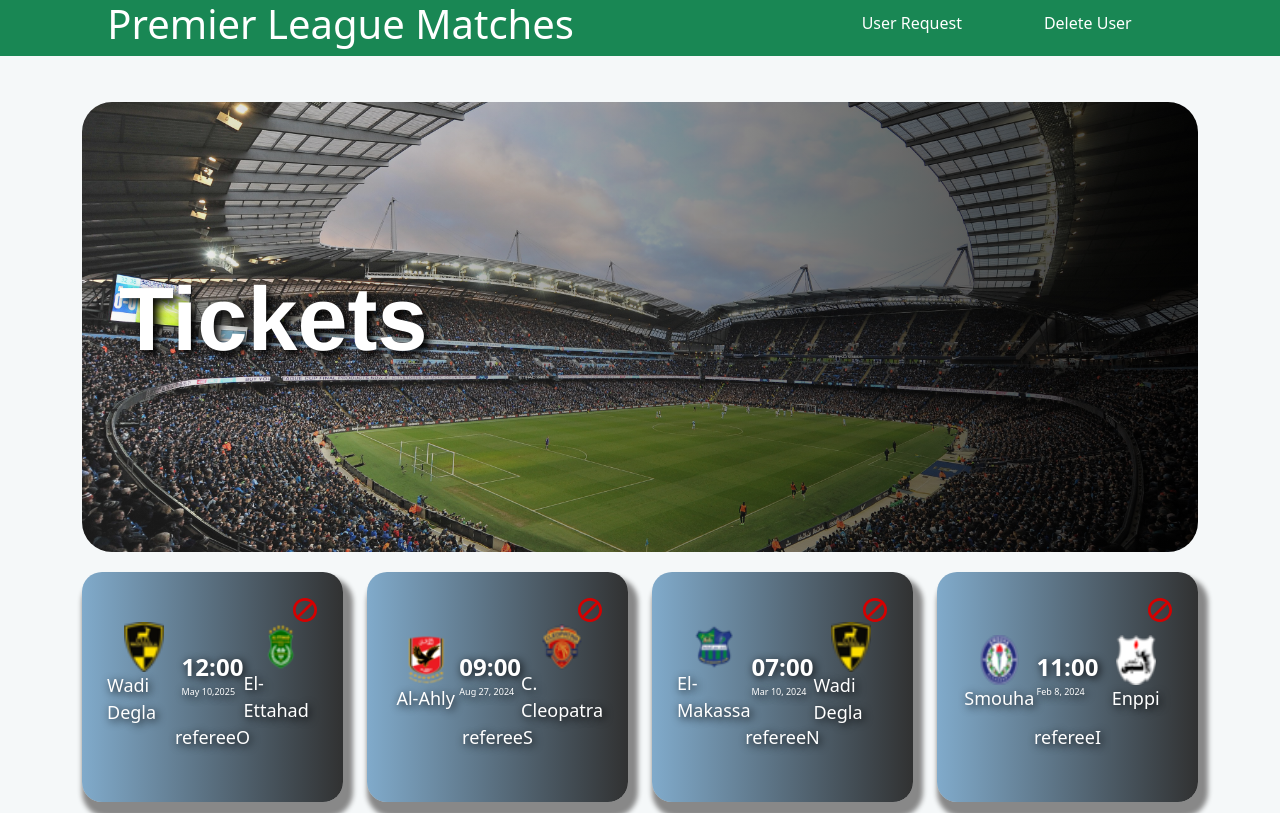
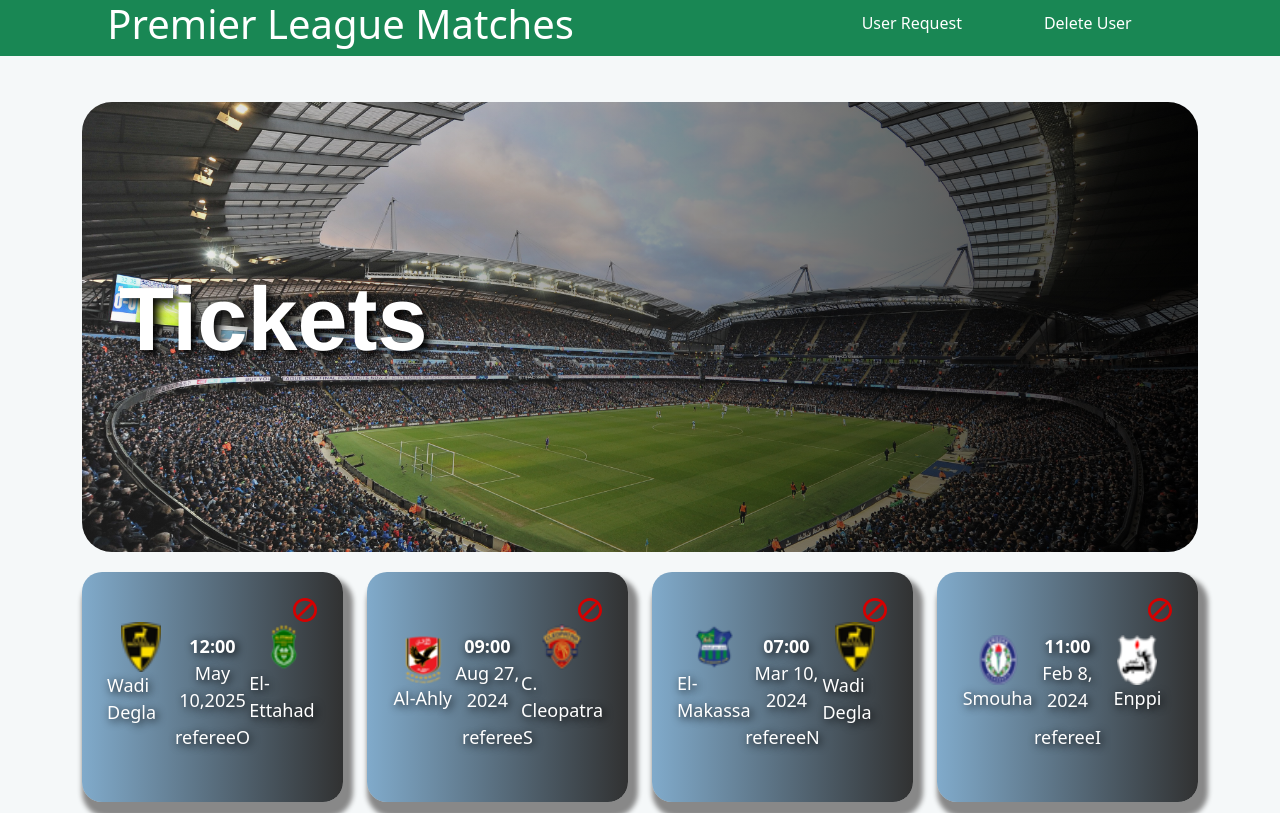
Before and after one commit to zeinabmoawad/Egyptian_Premier_League_Match_Reservation_System, a React (Create React App) app in the folder frontend/: page /Tickets in a window 1280 px wide. Shown: the top 813 px of the page. Built offline with nearby package versions, Linux system fonts and the light colour scheme.

Commit message:
Back Matche

```diff
--- a/frontend/src/App.js
+++ b/frontend/src/App.js
@@ -17,7 +17,7 @@ import Home from "./Components/Home/Home.jsx";
 import Profile from "./Components/ProfilePage/profile.jsx";
 import Navbar from "./Components/Navbar/Navbar.jsx";
 function App() {
-  const user = "admin";
+  const user = "manager";
   let links;
   switch (user) {
     case "guest":
--- a/frontend/src/Components/Matches/CreateMatches/CreateMatches.jsx
+++ b/frontend/src/Components/Matches/CreateMatches/CreateMatches.jsx
@@ -11,7 +11,8 @@ const CreateMatches = () => {
         homeTeam: '',
         awayTeam: '',
         matchVenue: '',
-        dateTime: '',
+        date: '2023-12-24',
+        time:'',
         mainReferee: '',
         linesman1: '',
         linesman2: '',
@@ -39,7 +40,7 @@ const CreateMatches = () => {
         // Close the popup after form submission
         setPopupVisible(false);
         try {
-            const response = await axios.post('your-api-endpoint', formData);
+            const response = await axios.post('http://localhost:8000/api/v1/match', formData);
 
             console.log('Server response:', response.data);
         } catch (error) {
@@ -95,8 +96,8 @@ const CreateMatches = () => {
                                 Date & Time:
                                 <input
                                     type="datetime-local"
-                                    name="dateTime"
-                                    value={formData.dateTime}
+                                    name="time"
+                                    value={formData.time}
                                     onChange={handleChange}
                                 />
                             </label></div></div>
--- a/frontend/src/Components/Matches/ViewMatches/ViewMatches.css
+++ b/frontend/src/Components/Matches/ViewMatches/ViewMatches.css
@@ -93,6 +93,8 @@
 .match-day-time p {
   margin-bottom: 0;
   color: white;
+  font-size: large;
+  text-align: center;
 }
 .match-time {
   font-size: x-large;
--- a/frontend/src/Components/Matches/ViewMatches/ViewMatches.jsx
+++ b/frontend/src/Components/Matches/ViewMatches/ViewMatches.jsx
@@ -1,23 +1,5 @@
-import React from "react";
+import React, { useState, useEffect } from "react";
 import "./ViewMatches.css";
-import AlAhly from "../../Assets/teams logos 30x30/01.png";
-import CCleopatra from "../../Assets/teams logos 30x30/02.png";
-import NationalBankOfEgypt from "../../Assets/teams logos 30x30/03.png";
-import ElMasry from "../../Assets/teams logos 30x30/04.png";
-import ElMokawloonSC from "../../Assets/teams logos 30x30/05.png";
-import Aswan from "../../Assets/teams logos 30x30/06.png";
-import ZamalekSC from "../../Assets/teams logos 30x30/07.png";
-import Pyramids from "../../Assets/teams logos 30x30/08.png";
-import Smouha from "../../Assets/teams logos 30x30/09.png";
-import Enppi from "../../Assets/teams logos 30x30/10.png";
-import Ismaily from "../../Assets/teams logos 30x30/11.png";
-import ElGouna from "../../Assets/teams logos 30x30/12.png";
-import ElEntagElHarby from "../../Assets/teams logos 30x30/13.png";
-import ElMakassa from "../../Assets/teams logos 30x30/14.png";
-import WadiDegla from "../../Assets/teams logos 30x30/15.png";
-import ElEttahad from "../../Assets/teams logos 30x30/16.png";
-import TalaeaElGaishSC from "../../Assets/teams logos 30x30/17.png";
-import GhazlElMahalla from "../../Assets/teams logos 30x30/18.png";
 import { Container, Row, Col } from "react-bootstrap";
 import { FaLocationDot } from "react-icons/fa6";
 import CreateMatches from "../CreateMatches/CreateMatches.jsx";
@@ -25,108 +7,104 @@ import EditMatches from "../EditMatches/EditMatches.jsx";
 import DeletePopUp from "../../User/DeleteUser/DeletePopup/DeletePopUp.jsx";
 import ApproveUser from "../../User/Requests/ApproveOrDisApprove/ApproveUser.jsx";
 import DisApproveUser from "../../User/Requests/ApproveOrDisApprove/DisApproveUser.jsx";
+import axios from "axios";
 
 export default function ViewMatches(props) {
-  const teamsLogos = {
-    "Al-Ahly": AlAhly,
-    "C. Cleopatra": CCleopatra,
-    "Wadi Degla": WadiDegla,
-    "El-Ettahad": ElEttahad,
-    "El-Makassa": ElMakassa,
-    Enppi: Enppi,
-    Smouha: Smouha,
-    Zamalek: ZamalekSC,
-    Ismaily: Ismaily,
-    "El-Mokawloon SC": ElMokawloonSC,
-    "Ghazl El Mahalla": GhazlElMahalla,
-    "Tala'ea El Gaish SC": TalaeaElGaishSC,
-    "El-Entag El-Harby": ElEntagElHarby,
-    "El Gouna": ElGouna,
-    Pyramids: Pyramids,
-    Aswan: Aswan,
-    "El-Masry": ElMasry,
-    "National Bank Of Egypt": NationalBankOfEgypt,
-  };
-  // const [matches, setMatches] = useState([]);
-  // useEffect(() => {
-  //   // Fetch match data
-  //   axios.get("your_endpoint_url")
-  //     .then(response => {
-  //       setMatches(response.data.matches);
-  //     })
-  //     .catch(error => {
-  //       console.error("Error fetching match data:", error);
-  //     });
+  // const teamsLogos = {
+  //   "Al-Ahly": AlAhly,
+  //   "C. Cleopatra": CCleopatra,
+  //   "Wadi Degla": WadiDegla,
+  //   "El-Ettahad": ElEttahad,
+  //   "El-Makassa": ElMakassa,
+  //   Enppi: Enppi,
+  //   Smouha: Smouha,
+  //   Zamalek: ZamalekSC,
+  //   Ismaily: Ismaily,
+  //   "El-Mokawloon SC": ElMokawloonSC,
+  //   "Ghazl El Mahalla": GhazlElMahalla,
+  //   "Tala'ea El Gaish SC": TalaeaElGaishSC,
+  //   "El-Entag El-Harby": ElEntagElHarby,
+  //   "El Gouna": ElGouna,
+  //   Pyramids: Pyramids,
+  //   Aswan: Aswan,
+  //   "El-Masry": ElMasry,
+  //   "National Bank Of Egypt": NationalBankOfEgypt,
+  // };
+  const [matches, setMatchData] = useState([]);
+  const apiUrl = 'http://localhost:8000/api/v1/match/get_matches'; // Replace with your actual API endpoint
 
-  //   // Fetch teams logos data
-  //   axios.get("your_teams_logos_endpoint_url")
-  //     .then(response => {
-  //       setTeamsLogos(response.data.teamsLogos);
-  //     })
-  //     .catch(error => {
-  //       console.error("Error fetching teams logos data:", error);
-  //     });
-  // }, []);
+  useEffect(() => {
+    const fetchData = async () => {
+      try {
+        const response = await axios.get(apiUrl);
+        setMatchData(response.data.data);
+      } catch (error) {
+        console.error('Error fetching match details:', error);
+      }
+    };
 
-  var matches = [
-    {
-      id: 1,
-      team1: "Wadi Degla",
-      team2: "El-Ettahad",
-      time: "12:00",
-      day: "May 10,2025",
-      location: "Alex Stadium 6, Alex",
-      referee: "refereeO",
-    },
-    {
-      team1: "Al-Ahly",
-      team2: "C. Cleopatra",
-      time: "09:00",
-      day: "Aug 27, 2024",
-      location: "Aswan Stadium 8, Aswan",
-      referee: "refereeS",
-    },
-    {
-      team1: "El-Makassa",
-      team2: "Wadi Degla",
-      time: "07:00",
-      day: "Mar 10, 2024",
-      location: "Ismailia Stadium 18, Ismailia",
-      referee: "refereeN",
-    },
-    {
-      team1: "Smouha",
-      team2: "Enppi",
-      time: "11:00",
-      day: "Feb 8, 2024",
-      location: "Cairo Stadium 3, Cairo",
-      referee: "refereeI",
-    },
-    {
-      team1: "Al-Ahly",
-      team2: "C. Cleopatra",
-      time: "09:00",
-      day: "Aug 27, 2024",
-      location: "Aswan Stadium 8, Aswan",
-      referee: "refereeS",
-    },
-    {
-      team1: "El-Makassa",
-      team2: "Wadi Degla",
-      time: "07:00",
-      day: "Mar 10, 2024",
-      location: "Ismailia Stadium 18, Ismailia",
-      referee: "refereeN",
-    },
-    {
-      team1: "Smouha",
-      team2: "Enppi",
-      time: "11:00",
-      day: "Feb 8, 2024",
-      location: "Cairo Stadium 3, Cairo",
-      referee: "refereeI",
-    },
-  ];
+    fetchData();
+  }, [apiUrl]);
+
+  // var matches = [
+  //   {
+  //     id: 1,
+  //     team1: "Wadi Degla",
+  //     team2: "El-Ettahad",
+  //     time: "12:00",
+  //     day: "May 10,2025",
+  //     location: "Alex Stadium 6, Alex",
+  //     referee: "refereeO",
+  //   },
+  //   {
+  //     team1: "Al-Ahly",
+  //     team2: "C. Cleopatra",
+  //     time: "09:00",
+  //     day: "Aug 27, 2024",
+  //     location: "Aswan Stadium 8, Aswan",
+  //     referee: "refereeS",
+  //   },
+  //   {
+  //     team1: "El-Makassa",
+  //     team2: "Wadi Degla",
+  //     time: "07:00",
+  //     day: "Mar 10, 2024",
+  //     location: "Ismailia Stadium 18, Ismailia",
+  //     referee: "refereeN",
+  //   },
+  //   {
+  //     team1: "Smouha",
+  //     team2: "Enppi",
+  //     time: "11:00",
+  //     day: "Feb 8, 2024",
+  //     location: "Cairo Stadium 3, Cairo",
+  //     referee: "refereeI",
+  //   },
+  //   {
+  //     team1: "Al-Ahly",
+  //     team2: "C. Cleopatra",
+  //     time: "09:00",
+  //     day: "Aug 27, 2024",
+  //     location: "Aswan Stadium 8, Aswan",
+  //     referee: "refereeS",
+  //   },
+  //   {
+  //     team1: "El-Makassa",
+  //     team2: "Wadi Degla",
+  //     time: "07:00",
+  //     day: "Mar 10, 2024",
+  //     location: "Ismailia Stadium 18, Ismailia",
+  //     referee: "refereeN",
+  //   },
+  //   {
+  //     team1: "Smouha",
+  //     team2: "Enppi",
+  //     time: "11:00",
+  //     day: "Feb 8, 2024",
+  //     location: "Cairo Stadium 3, Cairo",
+  //     referee: "refereeI",
+  //   },
+  // ];
   const handleChildClick = (event) => {
     event.stopPropagation();
   };
@@ -146,25 +124,29 @@ export default function ViewMatches(props) {
               <div className="match">
                 {/* <div><DeletePopUp></DeletePopUp></div> */}
                 <div className="view-match-edit" onClick={handleChildClick}>
-                  <EditMatches></EditMatches>
+                  {props.userType == "manager" && <EditMatches matchId={item._id}></EditMatches>}
                 </div>
                 <a href={/MatchDetails/ + i}>
                   <div className="match-teams">
                     <div className="match-team match-team-left">
-                      <img src={teamsLogos[item.team1]} alt="" />
-                      <p>{item.team1}</p>
+                      <img src={item.homeTeam.url} alt="" />
+                      <p>{item.homeTeam.name}</p>
                     </div>
                     <div className="match-day-time">
-                      <p className="match-time">{item.time}</p>
-                      <p className="match-day">{item.day}</p>
+                      <p className="match-time">{new Date(item.time).getHours() < 10 ? '0' : ''}{new Date(item.time).getHours()}:{new Date(item.time).getMinutes() < 10 ? '0' : ''}{new Date(item.time).getMinutes()}</p>
+                      <p className="match-day">
+                        {new Date(item.time).getMonth() + 1 < 10 ? '0' : ''}{new Date(item.time).getMonth() + 1}/{new Date(item.time).getMonth() < 10 ? '0' : ''}{new Date(item.time).getDate()}/{new Date(item.time).getFullYear()}
+
+                      </p>
                     </div>
                     <div className="match-team match-team-right">
-                      <img src={teamsLogos[item.team2]} alt="" />
-                      <p>{item.team2}</p>
+                      <img src={item.awayTeam.url} alt="" />
+                      <p>{item.awayTeam.name}</p>
                     </div>
                   </div>
                   <div className="match-location">
-                    <p>{item.referee}</p>
+                    <p><FaLocationDot></FaLocationDot>{item.matchVenue.name}</p>
+                    <p>{item.mainReferee}</p>
                   </div>
                 </a>
               </div>
```
Also changed, not shown: frontend/src/Components/Matches/EditMatches/EditMatches.jsx (+12 -9 lines), 2 other files (tests, documents, lock files or other folders).
